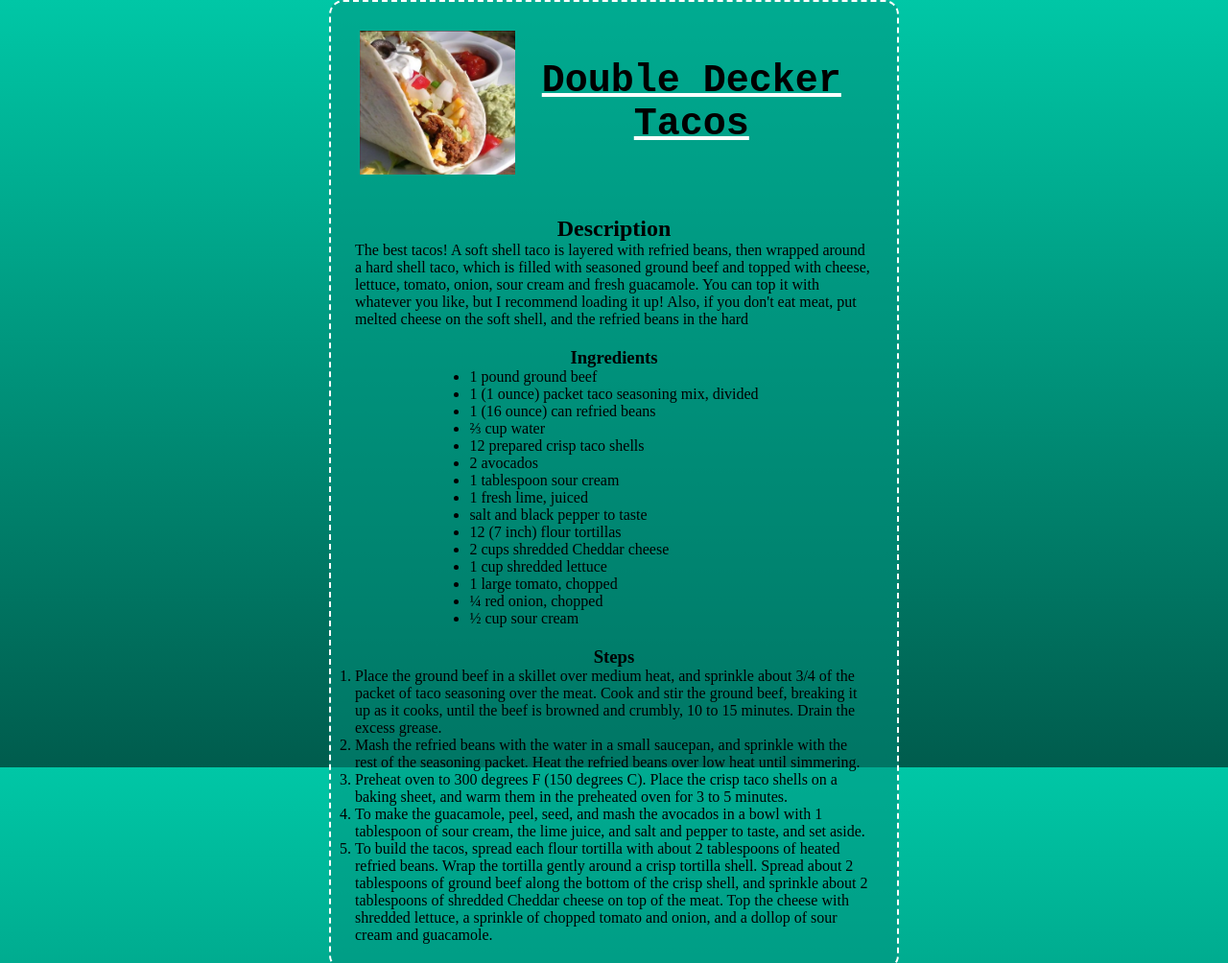
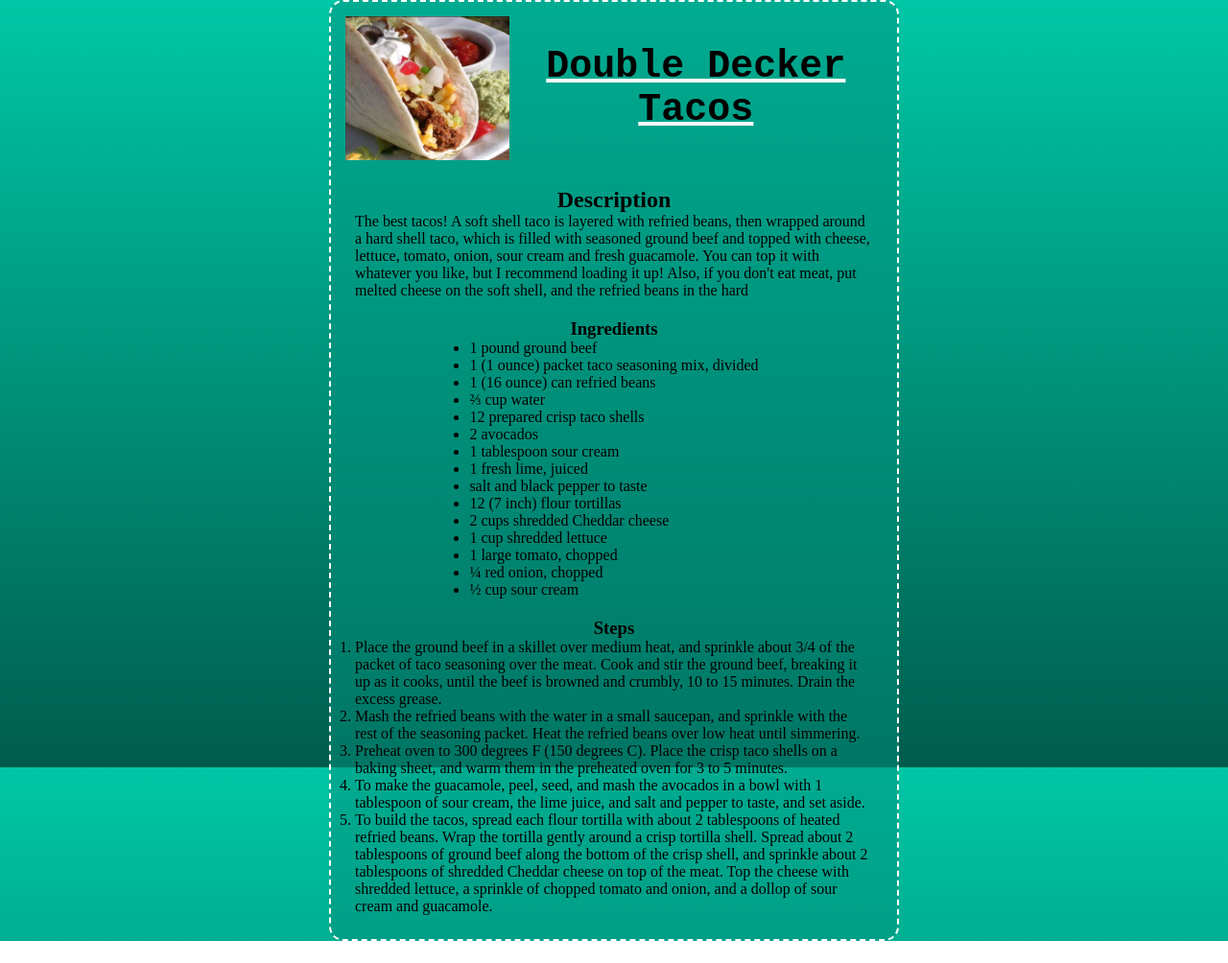
Before and after one commit to TheCRIS69/odin-recipes, a plain HTML site: page recipes/double-decker-tacos.html in a window 1280 px wide. Shown: the top 1004 px of the page at 96% size. After the commit the page ends 981 px from the top, so only its background shows below. Drawn offline with Linux system fonts and the light colour scheme.

Commit message:
Linked the CSS file (styles.css) to every recepie page

```diff
--- a/recipes/double-decker-tacos.html
+++ b/recipes/double-decker-tacos.html
@@ -8,21 +8,21 @@
     <link rel="icon" type="image" href="../images/recicon.png">
 </head>
 <body>
-    <div class="tacos-parent">
-        <div class="tacos-child">
+    <div class="recepie-parent">
+        <div class="recepie-child">
 
-    <section class="tacos-main">
+    <section class="recepie-main">
        <img src="../images/tacos.png" alt="That's how the Double Decker Tacos look!">
        <h1>Double Decker Tacos</h1>
     </section>
     <br>
 
-    <section class="tacos-description">
+    <section class="recepie-description">
       <h2>Description</h2>
       <p>The best tacos! A soft shell taco is layered with refried beans, then wrapped around a hard shell taco, which is filled with seasoned ground beef and topped with cheese, lettuce, tomato, onion, sour cream and fresh guacamole. You can top it with whatever you like, but I recommend loading it up! Also, if you don't eat meat, put melted cheese on the soft shell, and the refried beans in the hard</p>
     </section>
 
-    <section class="tacos-ingredients">
+    <section class="recepie-ingredients">
       <h3>Ingredients</h3>
            <ul>
               <li>1 pound ground beef</li>
@@ -43,7 +43,7 @@
            </ul>
     </section>
 
-    <section class="tacos-steps">
+    <section class="recepie-steps">
       <h3>Steps</h3>
       <ol>
         <li>Place the ground beef in a skillet over medium heat, and sprinkle about 3/4 of the packet of taco seasoning over the meat. Cook and stir the ground beef, breaking it up as it cooks, until the beef is browned and crumbly, 10 to 15 minutes. Drain the excess grease.</li>
--- a/styles.css
+++ b/styles.css
@@ -53,16 +53,16 @@ body {
 
 
 
-/* TACOS PAGE */
+/* RECEPIES PAGES */
 
-.tacos-parent {
+.recepie-parent {
     display: flex;
     justify-content: center;
     align-items: center;
     flex-direction: column;
 }
 
-.tacos-child {
+.recepie-child {
     background-color: rgba(0, 143, 124, 0.5);
     height: auto;
     width: 70vh;
@@ -72,29 +72,27 @@ body {
 
 }
 
-.tacos-main {
+.recepie-main {
     display: flex;
-    justify-content: center;
+    justify-content: space-around;
     align-items: center;
-    padding: 15px;
 }
 
-.tacos-main h1 {
+.recepie-main h1 {
     font-size: 40px;
-    text-align: center;
     text-decoration: underline rgb(255, 255, 255);
     font-family:'Courier New', Courier, monospace;
+    text-align: center;
 }
-.tacos-main img {
+.recepie-main img {
     height: 150px;
     width: 200px;
 }
 
-.tacos-description, .tacos-ingredients, .tacos-steps {
+.recepie-description, .recepie-ingredients, .recepie-steps {
     display: flex;
     justify-content: center;
     align-items: center;
     flex-direction: column;
     padding: 10px;
-
 }
```
Also changed, not shown: recipes/homemade-smash-burger.html (+18 -2 lines), recipes/pizza.html (+19 -1 lines), 1 other file.
